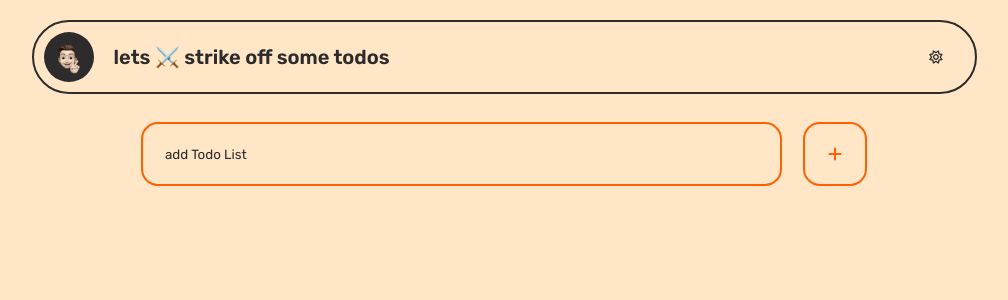
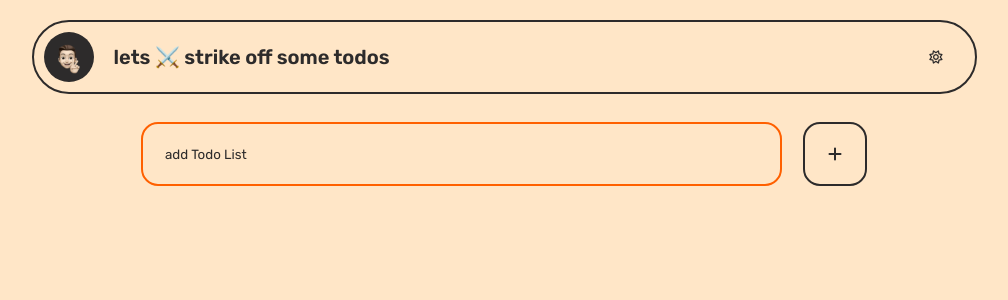
Before and after one commit to kmr-sahil/todo-app, a React (Create React App) app: page / in a window 1280 px wide. Shown: the top 300 px of the page, without its empty margins (136-1144 px from the left). Built offline with nearby package versions, Linux system fonts and the light colour scheme.

Commit message:
Update style.module.css

```diff
--- a/src/components/style.module.css
+++ b/src/components/style.module.css
@@ -107,10 +107,10 @@ body {
     width: 60px;
     display: inline-block;
     height: 60px;
-    outline: solid 2px var(--secondary-color);
+    outline: solid 2px var(--text-color);
     border-color: transparent;
     background: transparent;
-    color: var(--secondary-color);
+    color: var(--text-color);
     font-size: 1rem;
     font-weight: bolder;
 }
```
